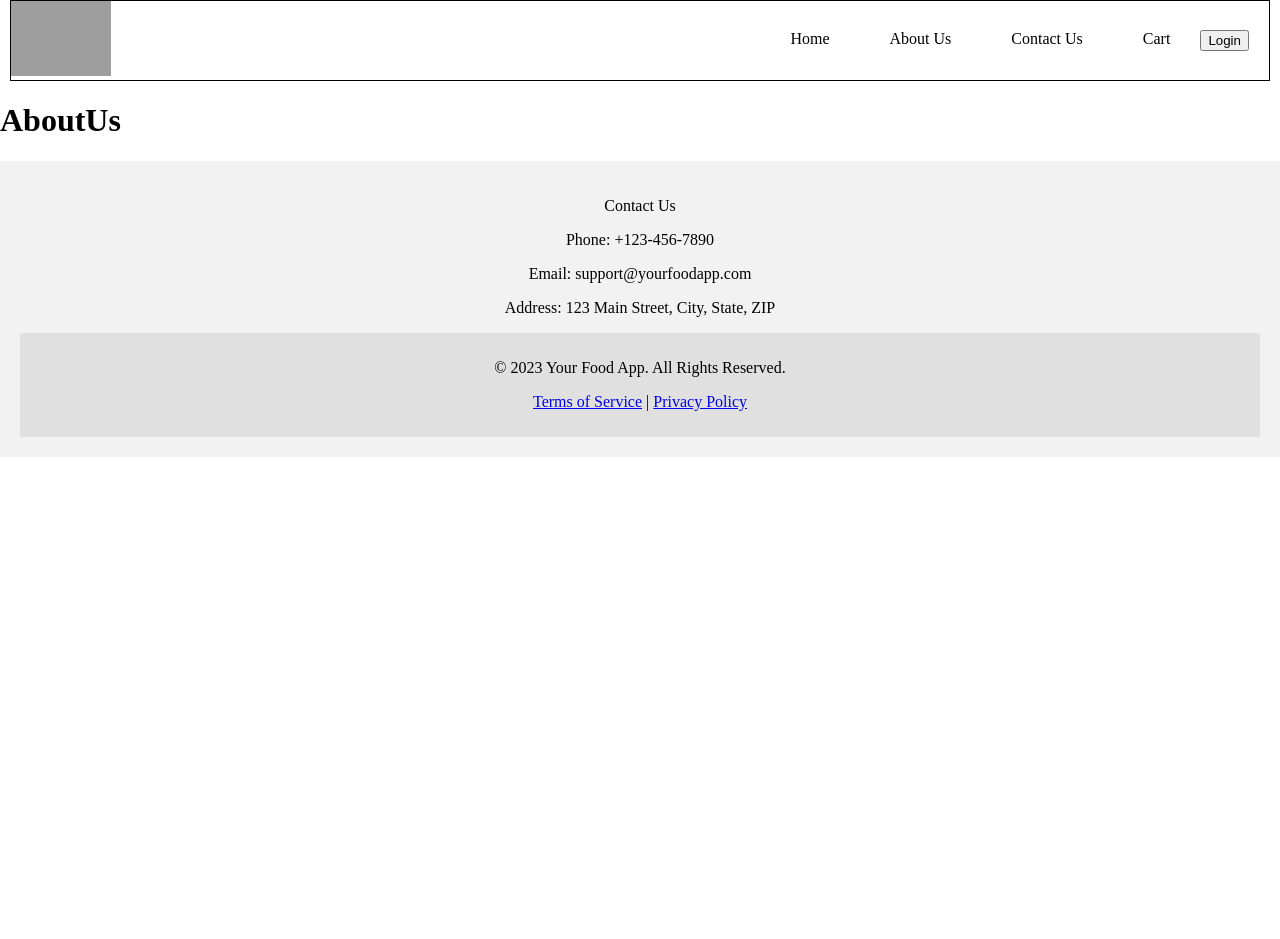
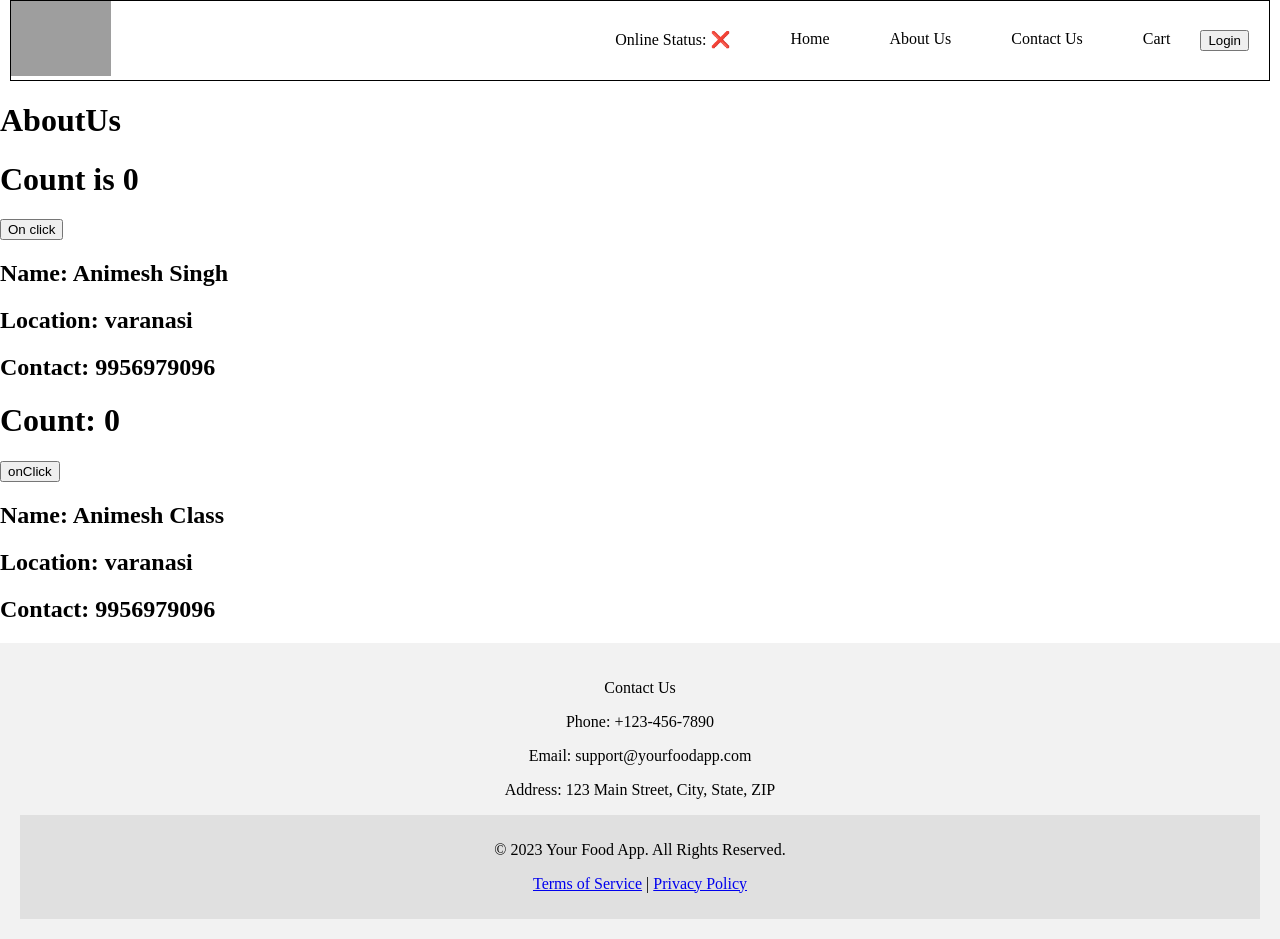
Before and after one commit to GithubAnimesh/online-food-delivery, a React (Vite) app: page /about in a window 1280 px wide. Before the commit the page ends 800 px from the top, so only its background shows below. Built offline with nearby package versions, Linux system fonts and the light colour scheme; grey boxes are pictures that could not be loaded.

Commit message:
Created custom hooks

```diff
--- a/src/components/About.js
+++ b/src/components/About.js
@@ -1,7 +1,12 @@
+import User from "./User";
+import UserClass from "./UserClass";
+
 const About = () => {
   return (
     <div className="aboutUs-container">
       <h1>AboutUs</h1>
+      <User name={"Animesh Singh"} />
+      <UserClass name={"Animesh Class"} />
     </div>
   );
 };
--- a/src/components/Body.js
+++ b/src/components/Body.js
@@ -2,6 +2,7 @@ import RestorentCard from "./RestorentCard";
 import Shimmer from "./Shimmer";
 import { useState, useEffect } from "react";
 import { Link } from "react-router-dom";
+import useOnlineStatus from "../utils/useOnlineStatus";
 
 const Body = () => {
   const [resLists, setResLists] = useState([]);
@@ -23,6 +24,12 @@ const Body = () => {
       json?.data?.cards[4]?.card?.card?.gridElements?.infoWithStyle?.restaurants
     );
   };
+  let onlineStatus = useOnlineStatus();
+  console.log(onlineStatus);
+
+  if (onlineStatus === false) {
+    return <h1>You are not online</h1>;
+  }
   return resLists.length == 0 ? (
     <Shimmer />
   ) : (
--- a/src/components/Header.js
+++ b/src/components/Header.js
@@ -4,6 +4,16 @@ import { Link } from "react-router-dom";
 
 const Header = () => {
   let [loginBtn, setLoginBtn] = useState("Login");
+  const [onlineStatus, setOnlineStatus] = useState(false);
+  const handleToggle = () => {
+    if (loginBtn === "Login") {
+      setLoginBtn("LogOut");
+      setOnlineStatus(true);
+    } else {
+      setLoginBtn("Login");
+      setOnlineStatus(false);
+    }
+  };
   return (
     <div className="header">
       <div className="logo">
@@ -11,6 +21,7 @@ const Header = () => {
       </div>
       <div className="nav-items">
         <ul>
+          <li>Online Status: {onlineStatus ? "✅" : "❌"}</li>
           <li>
             <Link className="link-tag" to="/">
               Home
@@ -23,15 +34,7 @@ const Header = () => {
           </li>
           <li>Contact Us</li>
           <li>Cart</li>
-          <button
-            onClick={() =>
-              loginBtn === "Login"
-                ? setLoginBtn("Logout")
-                : setLoginBtn("Login")
-            }
-          >
-            {loginBtn}
-          </button>
+          <button onClick={handleToggle}>{loginBtn}</button>
         </ul>
       </div>
     </div>
--- a/src/components/RestaurantMenu.js
+++ b/src/components/RestaurantMenu.js
@@ -12,7 +12,7 @@ const RestaurantMenu = () => {
 
   // const fetchMenu = async () => {
   //   const data = await fetch(
-  //     "https://www.swiggy.com/dapi/menu/pl?page-type=REGULAR_MENU&complete-menu=true&lat=19.2226149&lng=73.102795&restaurantId=403973&catalog_qa=undefined&submitAction=ENTER"
+  //     "https://www.swiggy.com/dapi/menu/pl?page-type=REGULAR_MENU&complete-menu=true&lat=19.2226149&lng=73.102795&restaurantId=resId&catalog_qa=undefined&submitAction=ENTER"
   //   );
   //   const json = await data.json();
   //   setMenuData(json.data);
--- /dev/null
+++ b/src/components/User.js
@@ -0,0 +1,23 @@
+import { useState } from "react";
+
+const User = (props) => {
+  let [count, setCount] = useState(0);
+  return (
+    <div className="user-card">
+      <h1>Count is {count}</h1>
+      <button
+        onClick={() => {
+          let add = (count += 1);
+          setCount(add);
+        }}
+      >
+        On click
+      </button>
+      <h2>Name: {props.name}</h2>
+      <h2>Location: varanasi</h2>
+      <h2>Contact: 9956979096</h2>
+    </div>
+  );
+};
+
+export default User;
--- /dev/null
+++ b/src/components/UserClass.js
@@ -0,0 +1,28 @@
+import React from "react";
+class UserClass extends React.Component {
+  constructor(props) {
+    super(props);
+    this.state = {
+      count: 0,
+    };
+  }
+  render() {
+    return (
+      <div className="user-card">
+        <h1>Count: {this.state.count}</h1>
+        <button
+          onClick={() => {
+            this.setState({ count: this.state.count + 1 });
+          }}
+        >
+          onClick
+        </button>
+        <h2>Name: {this.props.name}</h2>
+        <h2>Location: varanasi</h2>
+        <h2>Contact: 9956979096</h2>
+      </div>
+    );
+  }
+}
+
+export default UserClass;
--- /dev/null
+++ b/src/utils/useOnlineStatus.js
@@ -0,0 +1,16 @@
+import { useEffect, useState } from "react";
+
+const useOnlineStatus = () => {
+  const [onlineStatus, setOnlineStatus] = useState(true);
+  useEffect(() => {
+    window.addEventListener("Offline", () => {
+      setOnlineStatus(false);
+    });
+    window.addEventListener("online", () => {
+      setOnlineStatus(true);
+    });
+  }, []);
+  return onlineStatus;
+};
+
+export default useOnlineStatus;
```
